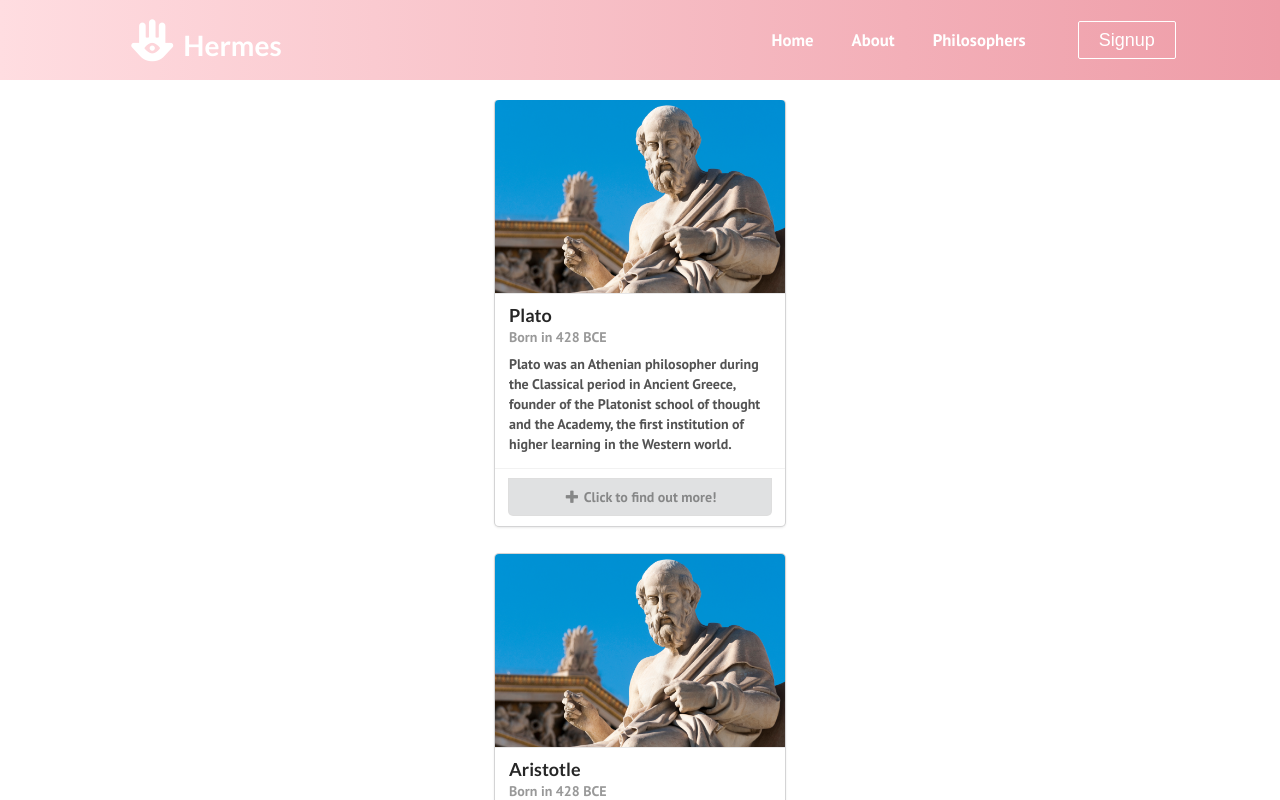
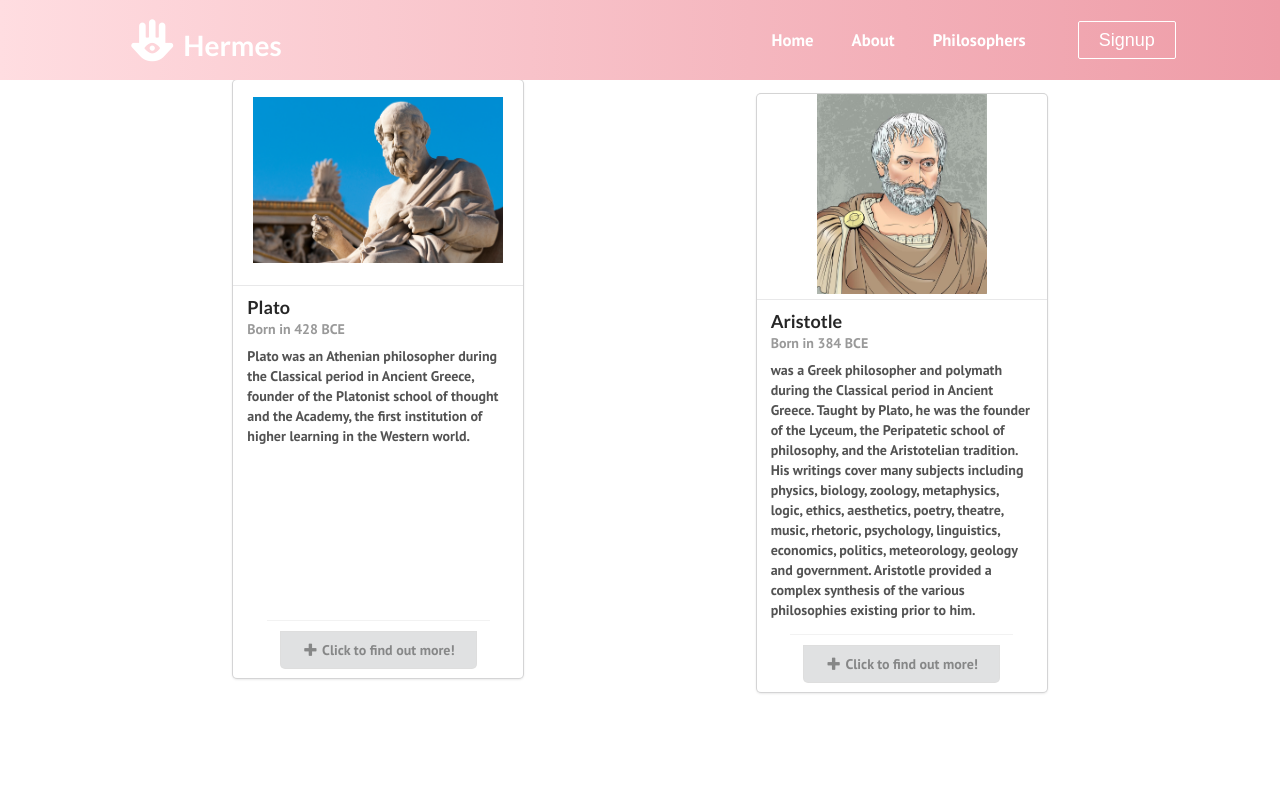
Before and after one commit to Sisysphus/Cover-Art, a React (Create React App) app: page /philosophers in a window 1280 px wide. Shown: the top 800 px of the page. Built offline with nearby package versions, Linux system fonts and the light colour scheme.

Commit message:
Fixing About + Footer

```diff
--- a/src/App.css
+++ b/src/App.css
@@ -11,16 +11,3 @@
   justify-content: center;
   margin-top: 10px;
 }
-
-.ui-container {
-  display: flex;
-  flex-flow: column;
-  align-items: center;
-  max-width: 1120px;
-  width: 90%;
-  margin: 0 auto;
-  margin-top: 20px;
-  border-radius: 10px;
-  overflow: hidden;
-  text-decoration: none;
-}
--- a/src/components/pages/About.css
+++ b/src/components/pages/About.css
@@ -21,3 +21,74 @@ body {
   width: 55%;
   float: right;
 }
+
+.tiny-photo {
+  max-width: 100%;
+  height: 150px;
+  border-radius: 50%;
+}
+
+.card {
+  display: flex;
+  justify-content: center;
+  align-items: center;
+  margin-top: auto;
+  padding: 5px;
+}
+
+img:hover {
+  box-shadow: 0 0 2px 1px rgb(0, 140, 180, 0.5);
+}
+
+.footer-div {
+  height: 60px;
+  width: 100%;
+  display: flex;
+  justify-content: center;
+  align-items: center;
+  margin: none;
+  margin-top: 40px;
+  bottom: 0;
+  align-content: center;
+  margin-bottom: 20px;
+}
+
+.footer-logo {
+  text-align: center;
+  width: 100%;
+  margin: 0;
+  width: 100vw;
+  font-family: "Open Sans", sans-serif;
+  margin-bottom: 25px;
+  font-weight: 700;
+  color: black;
+  padding-top: 50px;
+}
+
+.footer-wrapper {
+  display: flex;
+  flex-direction: column;
+  justify-content: center;
+  align-content: center;
+  align-items: center;
+}
+
+.footer-ul {
+  margin: none;
+  padding: none;
+  display: flex;
+  list-style: none;
+  justify-content: space-between;
+  width: 50%;
+}
+
+.footer-a {
+  color: black;
+  margin: none;
+  margin-bottom: 20px;
+}
+
+.icon2 {
+  color: white;
+  margin-right: 10px;
+}
--- a/src/components/pages/About.js
+++ b/src/components/pages/About.js
@@ -5,15 +5,9 @@ import "./About.css";
 const About = () => {
   return (
     <div className="about-section">
-      <div className="inner-container">
-        <h1>About us</h1>
-        <p className="text">Hey There welcome</p>
-        <div className="philosophers">
-          <span>LinkedIn</span>
-          <span>Github</span>
-          <span>Coding</span>
-        </div>
-      </div>
+      <section>
+        <h1>Hermes</h1>
+      </section>
     </div>
   );
 };
--- /dev/null
+++ b/src/components/pages/IndividualPhilo.css
@@ -0,0 +1,29 @@
+/* .ui-container {
+  display: flex;
+  justify-content: space-evenly;
+  flex: 1;
+  margin: 0 1rem;
+  border-radius: 10px;
+} */
+
+/* .description {
+  overflow: hidden;
+} */
+
+.ui-container {
+  display: flex;
+  justify-content: space-evenly;
+}
+
+img {
+  object-fit: contain;
+  height: 200px;
+  width: 250px;
+}
+
+/* .ui-card {
+  object-fit: contain;
+  display: flex;
+  justify-content: center;
+  height: 200px;
+} */
--- a/src/components/pages/IndividualPhilo.js
+++ b/src/components/pages/IndividualPhilo.js
@@ -1,10 +1,10 @@
 import React from "react";
-
+import "./IndividualPhilo.css";
 function IndividualPhilo() {
   return (
     <div className="ui-container">
-      <div className="ui card yeet">
-        <div className="image">
+      <div className="ui card">
+        <div className="image-card">
           <img src="/images/plato.jpg" />
         </div>
         <div class="content">
@@ -29,24 +29,28 @@ function IndividualPhilo() {
         </div>
       </div>
       <div className="ui card">
-        <div className="image">
-          <img src="/images/plato.jpg" />
+        <div className="image-card">
+          <img src="/images/aristotle.jpg" />
         </div>
         <div class="content">
           <a className="header">Aristotle</a>
           <div className="meta">
-            <span className="date">Born in 428 BCE </span>
+            <span className="date">Born in 384 BCE </span>
           </div>
           <div className="description">
-            Plato was an Athenian philosopher during the Classical period in
-            Ancient Greece, founder of the Platonist school of thought and the
-            Academy, the first institution of higher learning in the Western
-            world.
+            was a Greek philosopher and polymath during the Classical period in
+            Ancient Greece. Taught by Plato, he was the founder of the Lyceum,
+            the Peripatetic school of philosophy, and the Aristotelian
+            tradition. His writings cover many subjects including physics,
+            biology, zoology, metaphysics, logic, ethics, aesthetics, poetry,
+            theatre, music, rhetoric, psychology, linguistics, economics,
+            politics, meteorology, geology and government. Aristotle provided a
+            complex synthesis of the various philosophies existing prior to him.
           </div>
         </div>
         <div className="extra content">
           <div className="ui bottom attached button">
-            <a href="https://en.wikipedia.org/wiki/Plato">
+            <a href="https://en.wikipedia.org/wiki/Aristotle">
               <i className="add icon"></i>
               Click to find out more!
             </a>
```
Also changed, not shown: src/components/Footer.js (added, +16 -0 lines), public/images/aristotle.jpg (added), src/components/Footer.css (added), 1 other file (tests, documents, lock files or other folders).
